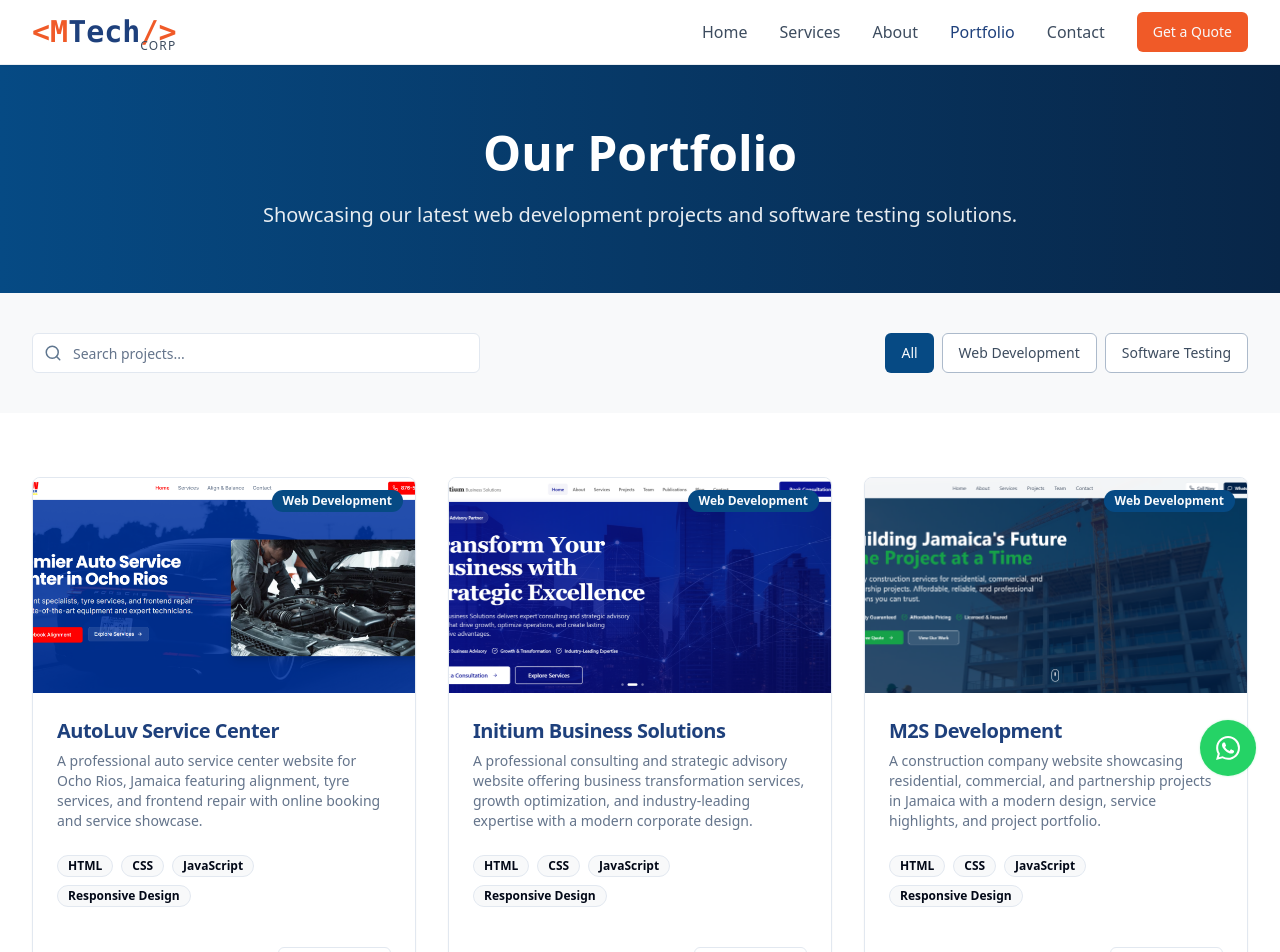
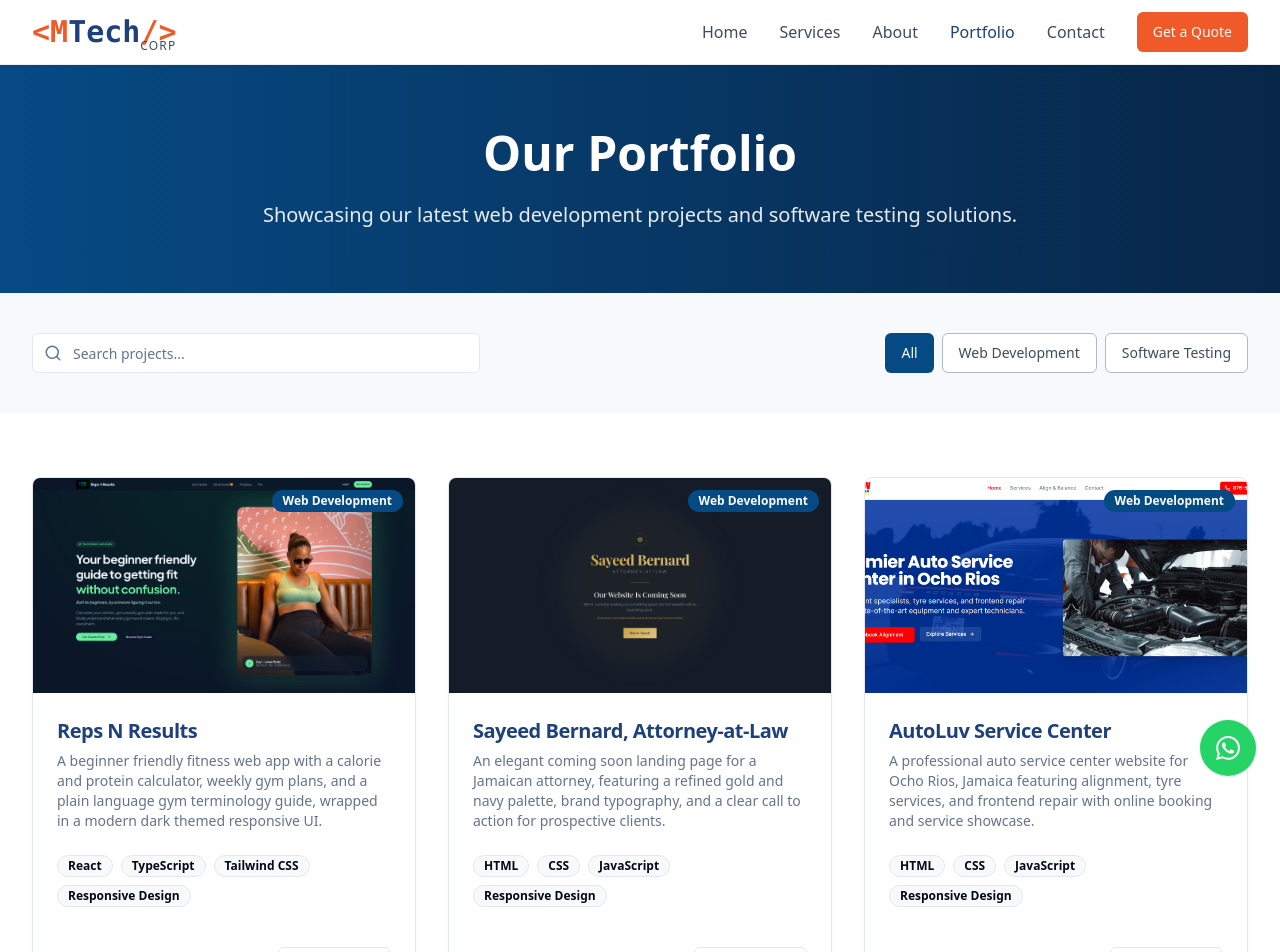
Before and after one commit to Moya876/mtech-digital-hub, a React (Vite) app: page /portfolio in a window 1280 px wide. Shown: the top 952 px of the page. Built offline with nearby package versions, Linux system fonts and the light colour scheme.

Commit message:
Changes
Co-authored-by: Moya876 <93607404+Moya876@users.noreply.github.com>

```diff
--- a/src/data/portfolioData.ts
+++ b/src/data/portfolioData.ts
@@ -2,6 +2,24 @@
 import { Project } from "@/types/portfolio";
 
 export const projects: Project[] = [
+  {
+    id: 18,
+    title: "Reps N Results",
+    description: "A beginner friendly fitness web app with a calorie and protein calculator, weekly gym plans, and a plain language gym terminology guide, wrapped in a modern dark themed responsive UI.",
+    image: "/lovable-uploads/reps-and-results.png",
+    projectUrl: "https://reps.mtechcorpja.com",
+    technologies: ["React", "TypeScript", "Tailwind CSS", "Responsive Design"],
+    category: "Web Development"
+  },
+  {
+    id: 17,
+    title: "Sayeed Bernard, Attorney-at-Law",
+    description: "An elegant coming soon landing page for a Jamaican attorney, featuring a refined gold and navy palette, brand typography, and a clear call to action for prospective clients.",
+    image: "/lovable-uploads/sayeed-bernard.png",
+    projectUrl: "https://sayeedbernard.com",
+    technologies: ["HTML", "CSS", "JavaScript", "Responsive Design"],
+    category: "Web Development"
+  },
   {
     id: 16,
     title: "AutoLuv Service Center",
```
